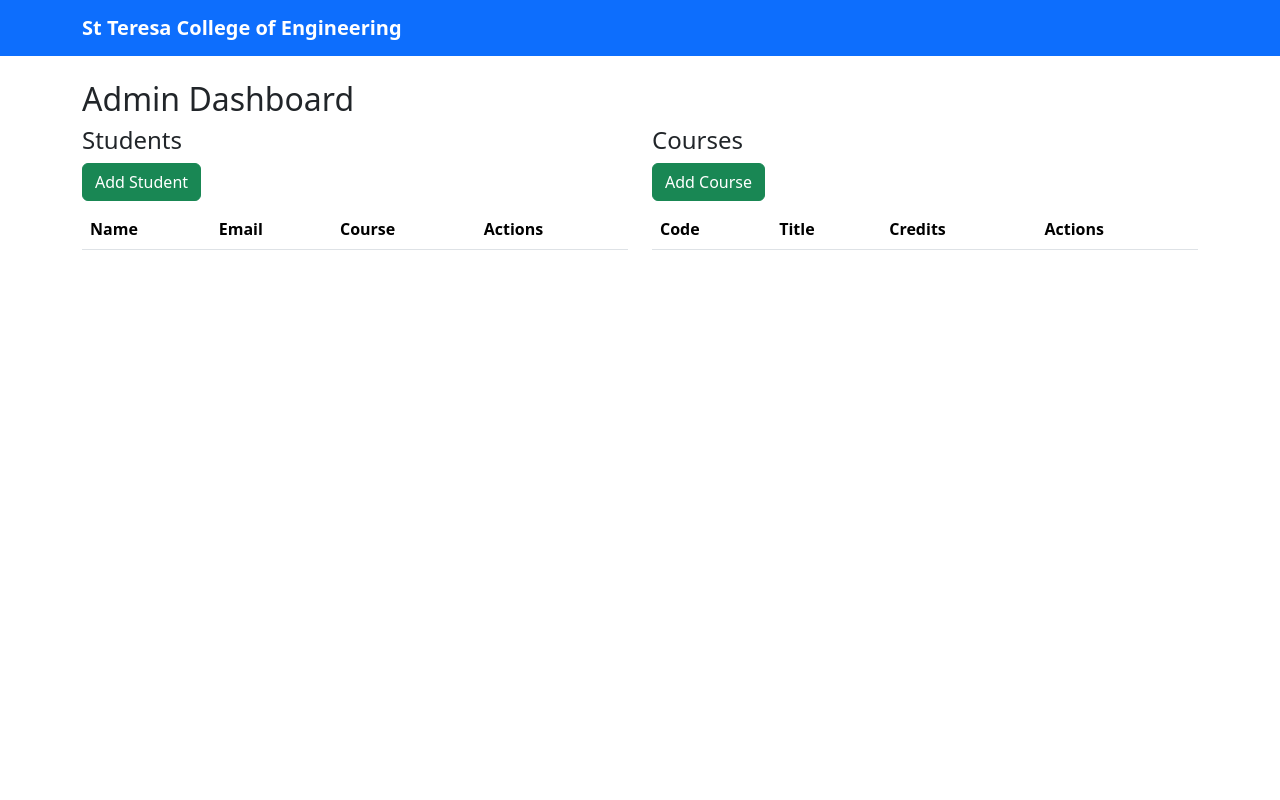
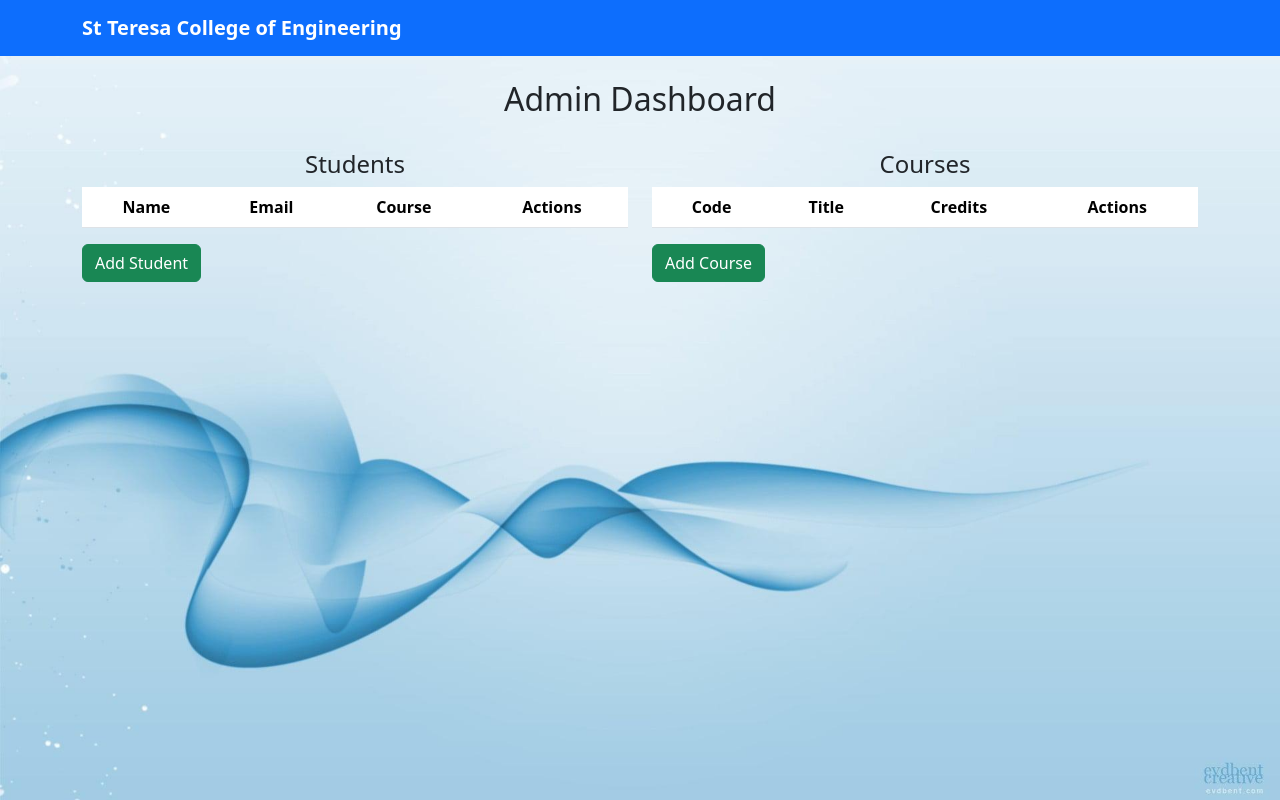
Before and after one commit to Rubensaldanha044/College-Website, a website: page frontend/admin.html in a window 1280 px wide. Drawn offline with nearby package versions, Linux system fonts and the light colour scheme; no server answers.

Commit message:
frontend

```diff
--- a/backend/server.js
+++ b/backend/server.js
@@ -18,7 +18,7 @@ const authRoutes = require('./routes/authRoutes');
 const studentRoutes = require('./routes/studentRoutes');
 const courseRoutes = require('./routes/courseRoutes');
 const facultyRoutes = require('./routes/facultyRoutes');
-const authRoutes = require('./routes/auth');
+
 const attendanceRoutes = require('./routes/attendance');
 const { protect } = require('./middleware/authMiddleware');
 
--- a/frontend/admin.html
+++ b/frontend/admin.html
@@ -1,6 +1,23 @@
 <!doctype html>
 <html>
 <head>
+  <style>
+    h2{
+        text-align:center;
+      }
+      h4{
+        text-align:center;
+      }
+      table{
+        text-align:center;
+      }
+    body {
+  background-image: url('assets/studentbg1.jpg');
+  background-repeat: no-repeat;
+  background-attachment: fixed;
+  background-size: cover;
+}
+  </style>
   <meta charset="utf-8">
   <title>Admin - St Teresa College of Engineering</title>
   <meta name="viewport" content="width=device-width,initial-scale=1">
@@ -11,16 +28,17 @@
 <nav class="navbar navbar-dark bg-primary"><div class="container"><a class="navbar-brand" href="../index.html">St Teresa College of Engineering</a></div></nav>
 <div class="container py-4">
   <h2>Admin Dashboard</h2>
+  <br>
   <div class="row">
     <div class="col-md-6">
       <h4>Students</h4>
+      <table class="table table-striped" id="studentsTable"><thead><tr><th>Name</th><th>Email</th><th>Course</th><th>Actions</th></tr></thead><tbody></tbody></table>
       <button class="btn btn-success mb-2" id="addStudentBtn">Add Student</button>
-      <table class="table table-striped" id="studentsTable"><thead><tr><th>Name</th><th>Email</th><th>Course</th><th>Actions</th></tr></thead><tbody></tbody></table>
     </div>
     <div class="col-md-6">
       <h4>Courses</h4>
+      <table class="table table-striped" id="coursesTable"><thead><tr><th>Code</th><th>Title</th><th>Credits</th><th>Actions</th></tr></thead><tbody></tbody></table>
       <button class="btn btn-success mb-2" id="addCourseBtn">Add Course</button>
-      <table class="table table-striped" id="coursesTable"><thead><tr><th>Code</th><th>Title</th><th>Credits</th><th>Actions</th></tr></thead><tbody></tbody></table>
     </div>
   </div>
 </div>
--- a/frontend/assets/css/style.css
+++ b/frontend/assets/css/style.css
@@ -1,5 +1,5 @@
 :root{--primary:#0d6efd;--muted:#6c757d}
 .hero{min-height:60vh;background:linear-gradient(90deg, rgba(90, 204, 208, 0.9), rgba(102,16,242,0.9));display:flex;align-items:center;color:#fff;padding:60px 0}
 .navbar-brand{font-weight:700}
-.card{box-shadow:0 6px 18px rgba(0,0,0,0.08)}
+.card{box-shadow:0 6px 18px rgba(0, 0, 0, 0.08)}
 .table img{width:40px;height:40px;object-fit:cover}
```
Also changed, not shown: frontend/student.html (+1 -1 lines), frontend/assets/adminbg.jpg (added), frontend/assets/prism.gif (added), frontend/assets/studentbg.jpg (deleted), frontend/assets/studentbg1.jpg (added).
